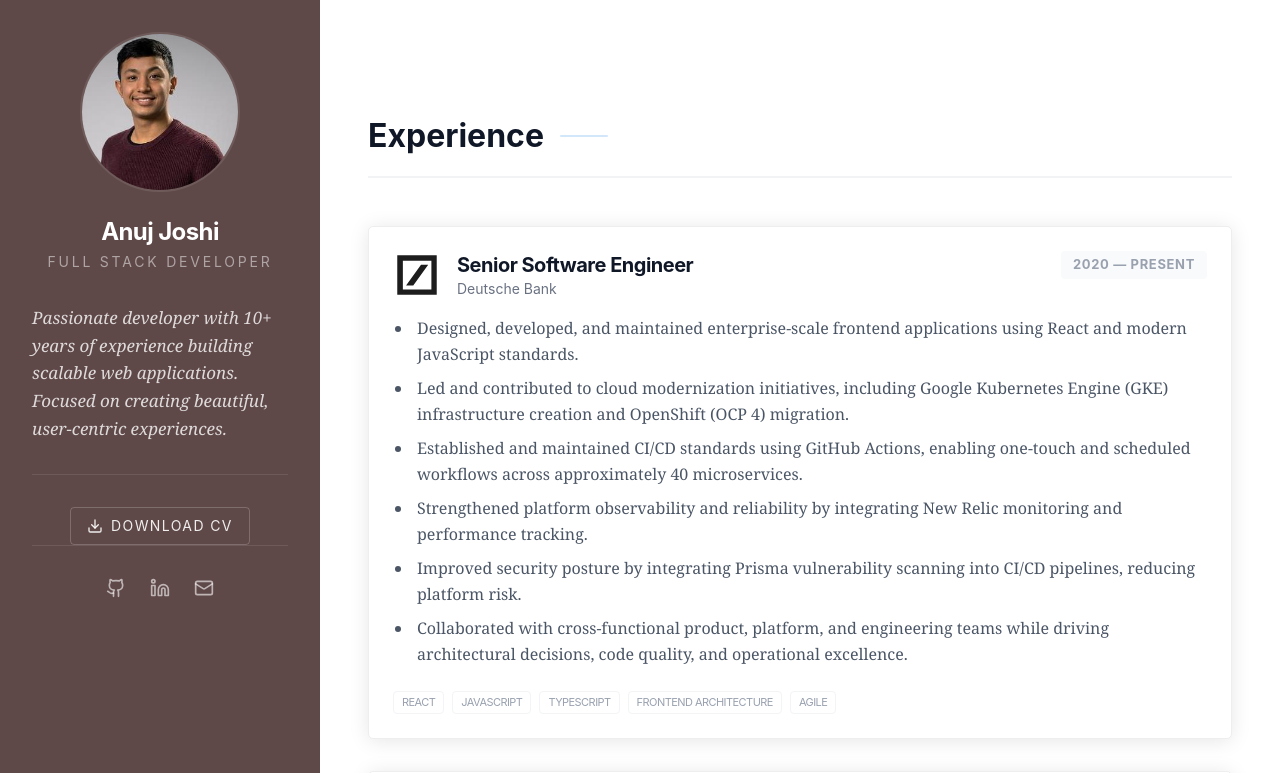
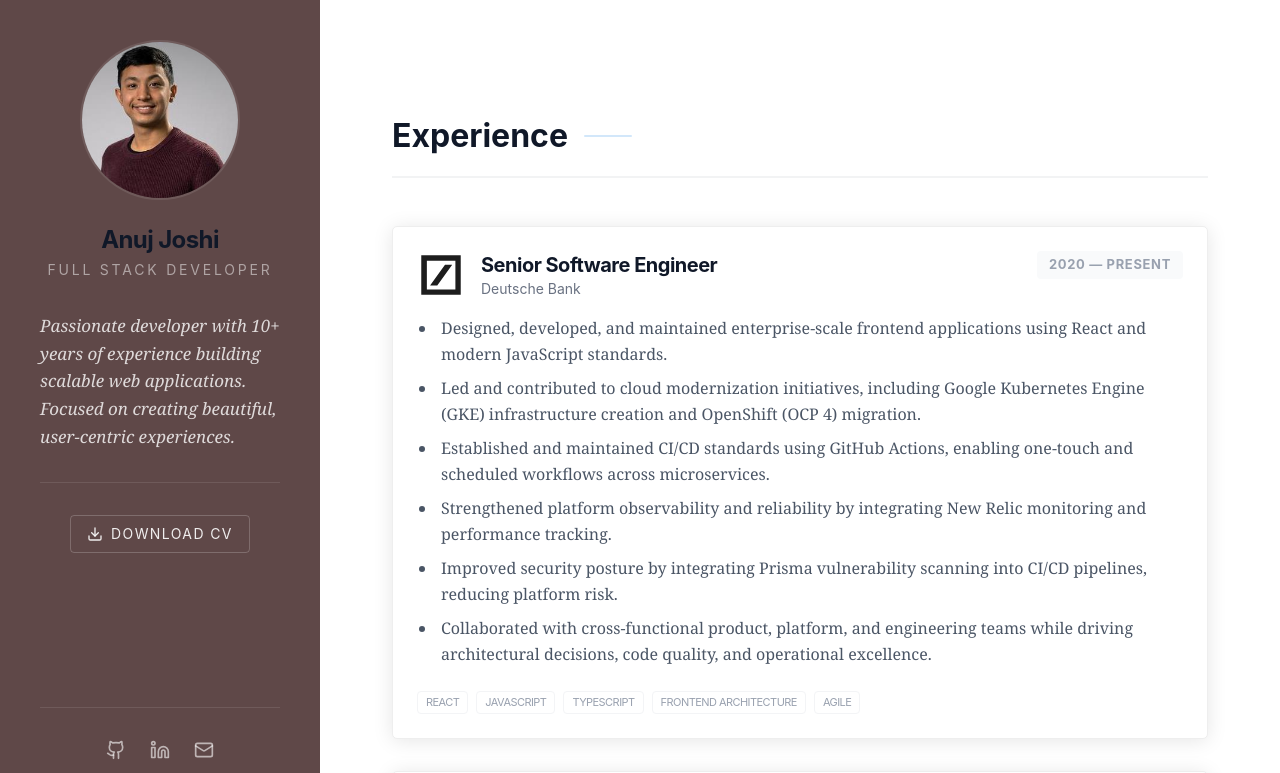
Before and after one commit to joshianuj/aj_resume, a React (Vite) app: page / in a window 1280 px wide. Shown: the top 773 px of the page. Built offline with nearby package versions, Linux system fonts and the light colour scheme.

Commit message:
Fix mobile view content visibility

```diff
--- a/src/App.tsx
+++ b/src/App.tsx
@@ -1,4 +1,4 @@
-import Sidebar from './components/Sidebar';
+import { Profile } from './components/Profile';
 import { Menu, X } from 'lucide-react';
 import { useState } from 'react';
 import { motion, AnimatePresence } from 'framer-motion';
@@ -48,14 +48,14 @@ function App() {
         fixed inset-y-0 left-0 z-50 w-80 transform transition-transform duration-500 ease-in-out bg-[#5F4848]
         md:translate-x-0 ${isMobileMenuOpen ? 'translate-x-0' : '-translate-x-full'}
       `}>
-        <div className="h-full p-10">
-          <Sidebar />
+        <div className="h-full p-10 overflow-y-auto">
+          <Profile profile={profile} />
         </div>
       </div>
 
       {/* Main Content */}
-      <main className="cv-main relative overflow-x-hidden min-h-screen flex flex-col justify-start">
-        <div className="max-w-4xl mx-auto w-full space-y-20 py-16 px-6 md:px-0">
+      <main className="cv-main relative overflow-x-hidden min-h-screen">
+        <div className="max-w-4xl mx-auto w-full space-y-20 py-16 px-6">
           <Section title="Experience" delay={0.1}>
             <Experience items={experience} />
           </Section>
--- a/src/data/resume.json
+++ b/src/data/resume.json
@@ -33,7 +33,7 @@
             "description": [
                 "Designed, developed, and maintained enterprise-scale frontend applications using React and modern JavaScript standards.",
                 "Led and contributed to cloud modernization initiatives, including Google Kubernetes Engine (GKE) infrastructure creation and OpenShift (OCP 4) migration.",
-                "Established and maintained CI/CD standards using GitHub Actions, enabling one-touch and scheduled workflows across approximately 40 microservices.",
+                "Established and maintained CI/CD standards using GitHub Actions, enabling one-touch and scheduled workflows across microservices.",
                 "Strengthened platform observability and reliability by integrating New Relic monitoring and performance tracking.",
                 "Improved security posture by integrating Prisma vulnerability scanning into CI/CD pipelines, reducing platform risk.",
                 "Collaborated with cross-functional product, platform, and engineering teams while driving architectural decisions, code quality, and operational excellence."
--- a/src/index.css
+++ b/src/index.css
@@ -29,11 +29,11 @@
 }
 
 .cv-sidebar {
-  @apply bg-sidebar text-white min-h-screen fixed left-0 top-0 w-80 p-8 hidden md:flex flex-col overflow-y-auto;
+  @apply bg-sidebar text-white p-8 flex flex-col overflow-y-auto w-full md:w-80 md:min-h-screen md:fixed md:left-0 md:top-0;
 }
 
 .cv-main {
-  @apply md:ml-80 p-12 min-h-screen bg-white;
+  @apply md:ml-80 p-6 md:p-12 min-h-screen bg-white;
 }
 
 .cv-card {
```
Also changed, not shown: 1 other file (tests, documents, lock files or other folders).
